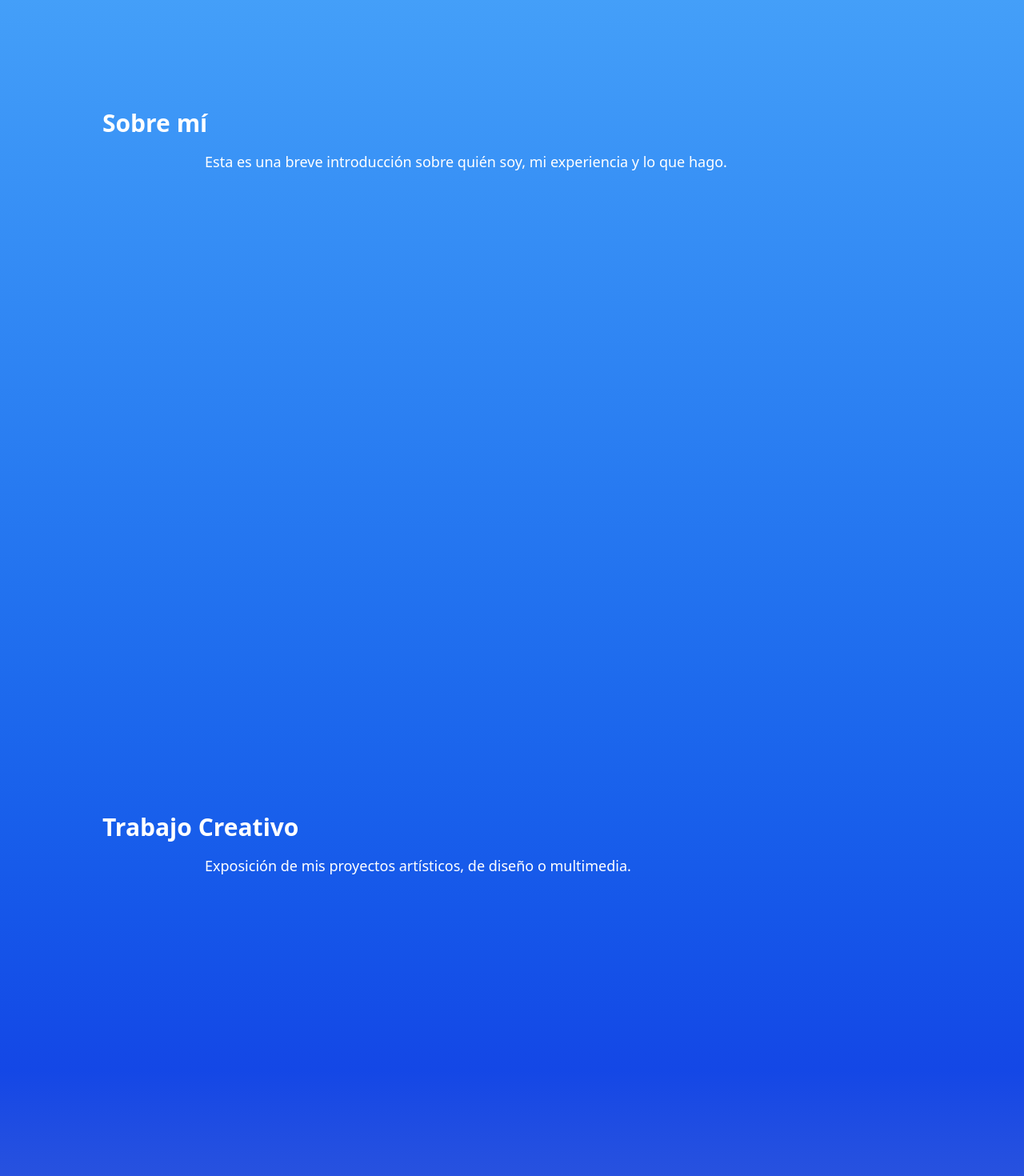
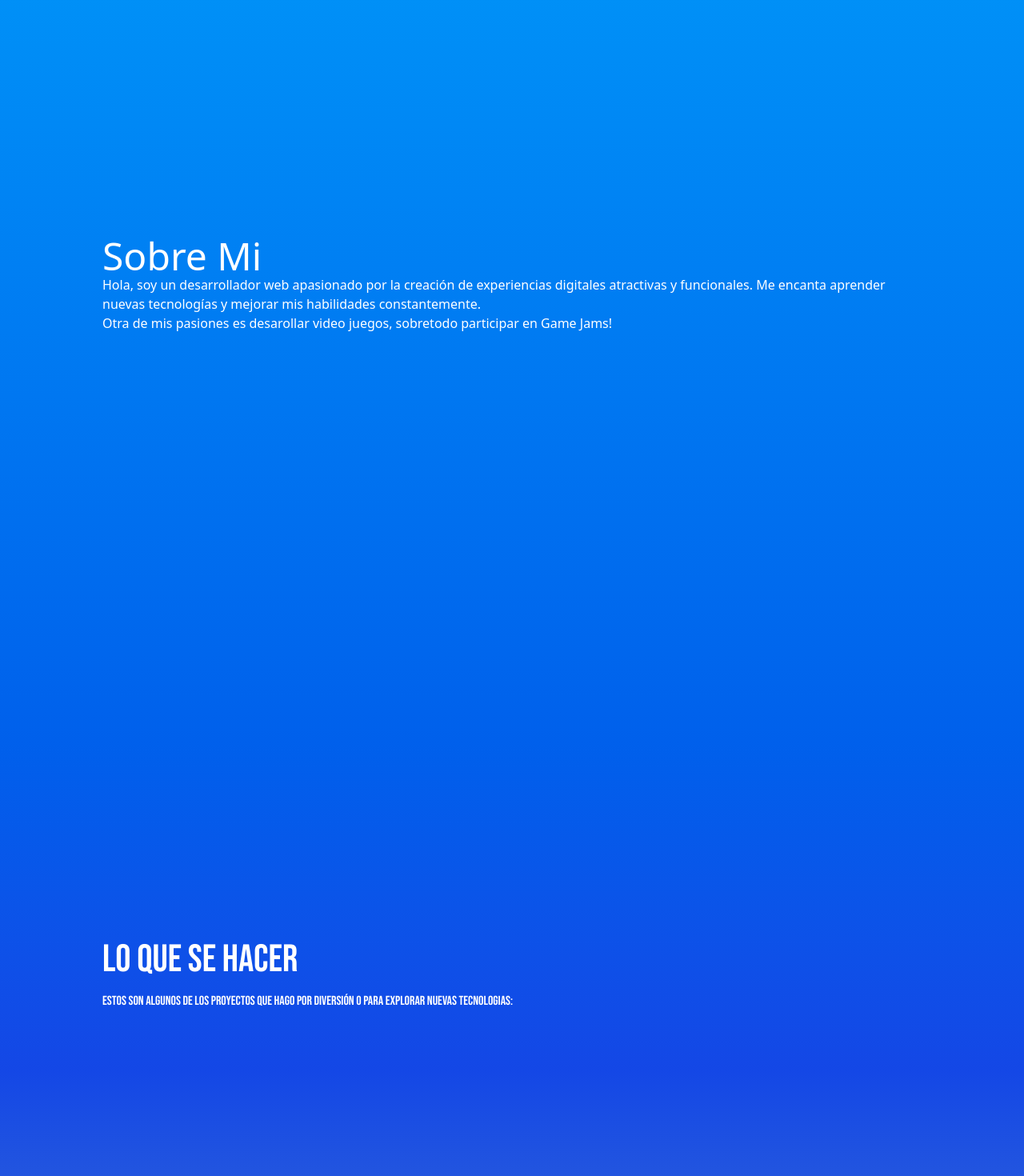
Before and after one commit to JdR2V/portfolio2, a React (Vite) app: page / in a window 1280 px wide. Shown: the part 920-2390 px from the top of the page at 80% size. Built offline with nearby package versions, Linux system fonts and the light colour scheme.

Commit message:
Adding: Components to clean up App.jsx. Testing Fonts. Testing Hamb Menu on mobile

```diff
--- a/src/App.jsx
+++ b/src/App.jsx
@@ -1,16 +1,19 @@
-import React, { useEffect, useState } from "react";
+import React, { useEffect, useState, useRef } from "react";
 import { FaGithub, FaLinkedin, FaTwitter, FaArrowUp, FaInstagram, FaGlobe } from "react-icons/fa";
 import { gsap } from "gsap";
 import { useGSAP } from "@gsap/react";
 import { SlowMo } from "gsap/EasePack";
 import { ScrollTrigger } from "gsap/ScrollTrigger";
-// ScrollSmoother requires ScrollTrigger
 import { ScrollSmoother } from "gsap/ScrollSmoother";
 import { ScrollToPlugin } from "gsap/ScrollToPlugin";
 import { SplitText } from "gsap/SplitText";
 import logoDark from "./assets/images/logo-dark.png";
 
-
+//Importing Components
+import AboutMe from "./Components/aboutMe";
+import Contact from "./Components/contact";
+import Professional from "./Components/professional";
+import Works from "./Components/work";
 
 gsap.registerPlugin(useGSAP,ScrollTrigger,ScrollSmoother,ScrollToPlugin,SplitText,SlowMo);
 
@@ -18,6 +21,7 @@ gsap.registerPlugin(useGSAP,ScrollTrigger,ScrollSmoother,ScrollToPlugin,SplitTex
 export default function PortfolioPage() {
   const [showButton, setShowButton] = useState(false);
   const [language, setLanguage] = useState("es");
+  const circleRef = useRef(null);
 
   useEffect(() => {
     const handleScroll = () => {
@@ -44,11 +48,23 @@ export default function PortfolioPage() {
 
   const toggleLanguage = () => {
     const newLang = language === "en" ? "es" : "en";
-    gsap.to("#language-button", {
-      duration: 0.6,
+    const circle = circleRef.current;
+
+
+    gsap.to(circle, {
+      scale: 100,
+      duration: 0.8,
+      ease: "power2.easeInOut",
+      onComplete: () => {
+
+        setLanguage(newLang)
+        gsap.to(circle, {
+          scale: 0,
+          duration: 0.8,
           ease: "power2.inOut",
-      onComplete: () => setLanguage(newLang),
-    });
+        })
+      }
+    })
   };
 
   const text = {
@@ -68,27 +84,49 @@ export default function PortfolioPage() {
     send: language === "en" ? "Send" : "Enviar",
   };
 
+
   return (
-    <div className="font-sans scroll-smooth flex-col bg-gradient-to-b from-sky-300 via-blue-700 to-orange-400 text-white min-h-screen min-w-screen">
+    <div className="font-sans scroll-smooth flex-col bg-gradient-to-b from-sky-400 via-blue-700 to-amber-400 text-white min-h-screen min-w-screen">
       {/* Navbar */}
       <nav className="fixed top-0 w-full bg-transparent z-50 text-blue-950">
+
+        {/* Logo */}
+          <span className="mx-2 md:mx-0"><a href="#home" onClick={(e) => {e.preventDefault(); scrollToSection("home");}} ><img className="h-30 w-auto px-150 py-4" src={logoDark} alt="Logo in dark mode" /></a></span>
+
         <ul className="flex flex-wrap justify-center md:justify-around py-4 text-sm md:text-base items-center">
+          {/* About Link */}
+          <li className="mx-2 md:mx-0"><a href="#about" onClick={(e) => {e.preventDefault(); scrollToSection("about");}} className="hover:text-blue-500"><span className="text-white">{text.about}</span></a></li>
 
-          <li className="mx-2 md:mx-0"><a href="#home" onClick={(e) => {e.preventDefault(); scrollToSection("home");}} ><img className="h-10 w-auto" src={logoDark} alt="Logo in dark mode" /></a></li>
-          <li className="mx-2 md:mx-0"><a href="#about" onClick={(e) => {e.preventDefault(); scrollToSection("about");}} className="hover:text-blue-500"><span className="text-white">{text.about}</span></a></li>
+          {/* Creative Link */}
           <li className="mx-2 md:mx-0"><a href="#creative" onClick={(e) => {e.preventDefault(); scrollToSection("creative");}} className="hover:text-blue-500"><span className="text-white">{text.creative}</span></a></li>
+
+          {/* Professional Link */}
           <li className="mx-2 md:mx-0"><a href="#professional" onClick={(e) => {e.preventDefault(); scrollToSection("professional");}} className="hover:text-blue-500"><span className="text-white">{text.professional}</span></a></li>
+
+          {/* Contact Link */}
           <li className="mx-2 md:mx-0"><a href="#contact" onClick={(e) => {e.preventDefault(); scrollToSection("contact");}} className="hover:text-blue-500"><span className="text-white">{text.contact}</span></a></li>
+
+          {/* Circle Animation to Change Language */}
+          <div ref={circleRef}
+          className="absolute top-1/2 right-20 w-10 h-10 bg-blue-600 rounded-full transform -translate-x-1/2 -translate-y-1/2"
+          style={{
+              transform: "scale(0)",
+              background: "radial-gradient(circle at center, #00358a, #00ccff, #06c4ab)",
+              transition: "background 0.3s ease-in-out",
+            }}></div>
+          {/* Language Toggle */}
             <li className="mx-2 md:mx-0">
               <button
                 id="language-button"
                 onClick={toggleLanguage}
                 className="flex items-center space-x-1 text-white text-sm hover:text-blue-500 transition duration-300 ease-in-out">
                 <FaGlobe />
-              <span>{language === "es" ? "EN" : "ES"}</span>
+                <span> {language === "es" ? "EN" : "ES"}</span>
               </button>
             </li>
         </ul>
+
+
       </nav>
 
       <main className="pt-24 space-y-20 px-4 sm:px-6 md:px-12 lg:px-24 xl:px-32">
@@ -98,32 +136,23 @@ export default function PortfolioPage() {
         </section>
 
         {/* About Me Section */}
-        <section id="about" className="min-h-screen py-20 bg-transparent">
-          <h2 className="text-2xl sm:text-3xl font-semibold mb-4">{text.about}</h2>
-          <p className="text-base sm:text-lg max-w-3xl mx-auto">{text.aboutDesc}</p>
+        <section id="about" className="min-h-screen py-60 bg-transparent">
+         <AboutMe />
         </section>
 
         {/* Creative Work Section */}
-        <section id="creative" className="min-h-screen py-20 bg-transparent">
-          <h2 className="text-2xl sm:text-3xl font-semibold mb-4">{text.creative}</h2>
-          <p className="text-base sm:text-lg max-w-3xl mx-auto">{text.creativeDesc}</p>
+        <section id="creative" className="min-h-screen py-60 bg-transparent font-bebas-neue">
+          <Works />
         </section>
 
         {/* Professional Work Section */}
         <section id="professional" className="min-h-screen py-20 bg-transparent">
-          <h2 className="text-2xl sm:text-3xl font-semibold mb-4">{text.professional}</h2>
-          <p className="text-base sm:text-lg max-w-3xl mx-auto">{text.professionalDesc}</p>
+          <Professional />
         </section>
 
         {/* Contact Form Section */}
         <section id="contact" className="min-h-screen py-40 bg-transparent text-center">
-          <h2 className="text-2xl sm:text-3xl font-semibold mb-4">{text.contactDesc}</h2>
-          <form className="space-y-4 max-w-xl mx-auto text-black px-4">
-            <input type="text" placeholder={text.name} className="w-full p-2 border rounded" />
-            <input type="email" placeholder={text.email} className="w-full p-2 border rounded" />
-            <textarea placeholder={text.message} className="w-full p-2 border rounded h-32"></textarea>
-            <button type="submit" className="bg-blue-500 text-white px-4 py-2 rounded hover:bg-blue-600">{text.send}</button>
-          </form>
+          <Contact />
         </section>
       </main>
 
@@ -141,20 +170,17 @@ export default function PortfolioPage() {
       {/* Footer */}
       <footer className="bg-white text-center py-6 shadow-inner text-black">
         <div className="flex justify-center space-x-6 mb-2">
-          <a href="https://github.com" target="_blank" rel="noopener noreferrer">
+          <a href="https://github.com/JdR2V" target="_blank" rel="noopener noreferrer">
             <FaGithub size={24} />
           </a>
-          <a href="https://linkedin.com" target="_blank" rel="noopener noreferrer">
+          <a href="https://www.linkedin.com/in/juan-daniel-rubio/" target="_blank" rel="noopener noreferrer">
             <FaLinkedin size={24} />
           </a>
-          <a href="https://twitter.com" target="_blank" rel="noopener noreferrer">
-            <FaTwitter size={24} />
-          </a>
-          <a href="https://instagram.com" target="_blank" rel="noopener noreferrer">
+          <a href="https://www.instagram.com/juandar2v/" target="_blank" rel="noopener noreferrer">
             <FaInstagram size={24} />
           </a>
         </div>
-        <p className="text-sm text-gray-500">© 2025 Your Name. All rights reserved.</p>
+        <p className="text-sm text-gray-500">© 2025 Juan Daniel Rubio. All rights reserved.</p>
       </footer>
     </div>
   );
--- /dev/null
+++ b/src/Components/aboutMe.jsx
@@ -0,0 +1,11 @@
+function AboutMe(){
+    return (
+        <div>
+            <h2 class="text-white text-5xl">Sobre Mi</h2>
+            <p>Hola, soy un desarrollador web apasionado por la creación de experiencias digitales atractivas y funcionales. Me encanta aprender nuevas tecnologías y mejorar mis habilidades constantemente.</p>
+            <p>Otra de mis pasiones es desarollar video juegos, sobretodo participar en Game Jams!</p>
+        </div>
+    )
+}
+
+export default AboutMe;
--- /dev/null
+++ b/src/Components/contact.jsx
@@ -0,0 +1,17 @@
+function Contact(){
+    return (
+        <div>
+            <h2 class="text-white text-5xl pb-4">Contacto</h2>
+            <p>Si quieres saber mas sobre lo que hago, enviame un mensaje para estar en contacto.</p>
+
+          <form className="space-y-4 max-w-xl mx-auto px-4 py-4">
+            <input type="text" placeholder="Nombre" className="w-full p-2 border rounded" />
+            <input type="email" placeholder="Correo" className="w-full p-2 border rounded" />
+            <textarea placeholder="Escribe tu mensaje aqui" className="w-full p-2 border rounded h-32"></textarea>
+            <button type="submit" className="bg-blue-500 text-white px-4 py-2 rounded hover:bg-blue-600">Enviar</button>
+          </form>
+        </div>
+    )
+}
+
+export default Contact;
--- /dev/null
+++ b/src/Components/professional.jsx
@@ -0,0 +1,11 @@
+function Professional(){
+    return (
+        <div className="max-w-auto">
+            <h2 class="text-white text-5xl pb-4">Mi Experiencia</h2>
+            <p>Aquí te presento algunos de mis trabajos para diversos clientes:</p>
+
+        </div>
+    )
+}
+
+export default Professional;
--- /dev/null
+++ b/src/Components/work.jsx
@@ -0,0 +1,12 @@
+function Works(){
+    return (
+        <div>
+            <h2 class="text-white text-5xl pb-4">Lo que se hacer</h2>
+            <p>Estos son algunos de los proyectos que hago por diversión o para explorar nuevas tecnologias:</p>
+
+
+        </div>
+    )
+}
+
+export default Works;
--- a/src/index.css
+++ b/src/index.css
@@ -1,4 +1,10 @@
+@import url('https://fonts.googleapis.com/css2?family=Bebas+Neue&display=swap');
+
 @import "tailwindcss";
+
+@theme {
+  --font-bebas-neue: "Bebas Neue", "sans-serif";
+}
 
 :root {
   font-family: system-ui, Avenir, Helvetica, Arial, sans-serif;
```
Also changed, not shown: src/assets/fonts/BebasNeue-Regular.ttf (added). Lines whose indentation alone changed are shown as unchanged.
